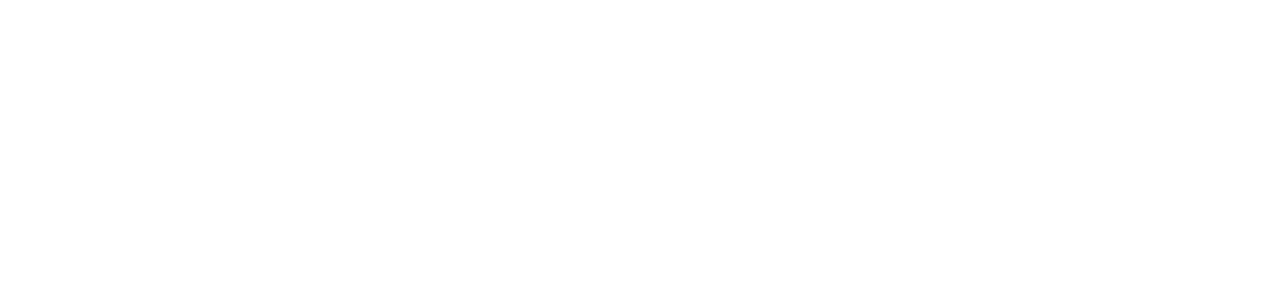
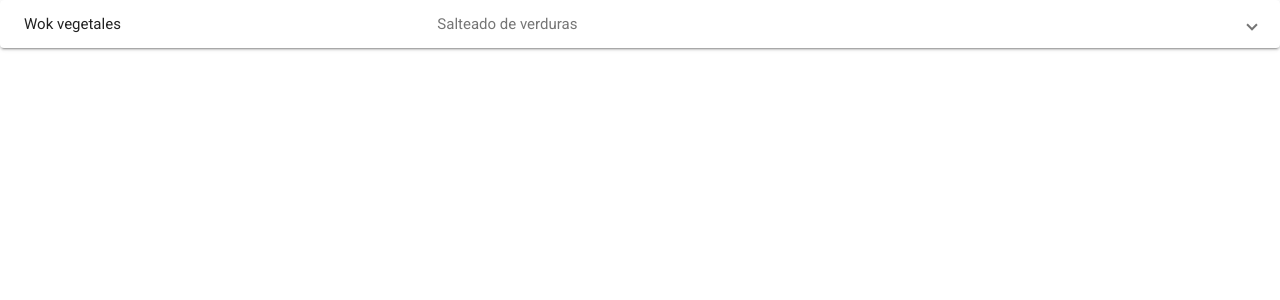
Before and after one commit to malonemanuel/catsupp, an Angular app in the folder catsupp-front/: page / in a window 1280 px wide. Shown: the top 300 px of the page. Built offline with nearby package versions, Linux system fonts and the light colour scheme.

Commit message:
Se agrega custom material module, expanison panel y modelos de plato e ingrediente

```diff
--- a/catsupp-front/src/app/app-routing.module.ts
+++ b/catsupp-front/src/app/app-routing.module.ts
@@ -1,9 +1,11 @@
 import { NgModule } from '@angular/core';
 import { Routes, RouterModule } from '@angular/router';
 import { ScanCodeComponent } from './views/scan-code/scan-code.component';
+import { CartaComponent } from './views/carta/carta.component';
 
 
 const routes: Routes = [
+  { path: '**', component: CartaComponent },
   { path: 'scan-code', component: ScanCodeComponent },
 ];
 
--- /dev/null
+++ b/catsupp-front/src/app/models/ingrediente.ts
@@ -0,0 +1,4 @@
+export class Ingrediente {
+    nombre: string;
+    imagen: string;
+}
--- a/catsupp-front/src/app/views/carta/carta.component.html
+++ b/catsupp-front/src/app/views/carta/carta.component.html
@@ -1 +1,14 @@
-<p>carta works!</p>
+<div flexLayout="column" fxLayoutAlign="center none">
+    <mat-accordion>
+        <mat-expansion-panel>
+          <mat-expansion-panel-header>
+            <mat-panel-title>
+              Wok vegetales
+            </mat-panel-title>
+            <mat-panel-description>
+              Salteado de verduras
+            </mat-panel-description>
+          </mat-expansion-panel-header>
+        </mat-expansion-panel>
+    </mat-accordion>
+</div>
```
Also changed, not shown: catsupp-front/src/app/app.module.ts (+5 -2 lines), catsupp-front/src/app/models/plato.ts (added, +9 -0 lines), catsupp-front/src/app/modules/custom-material/custom-material.module.ts (added, +16 -0 lines).
